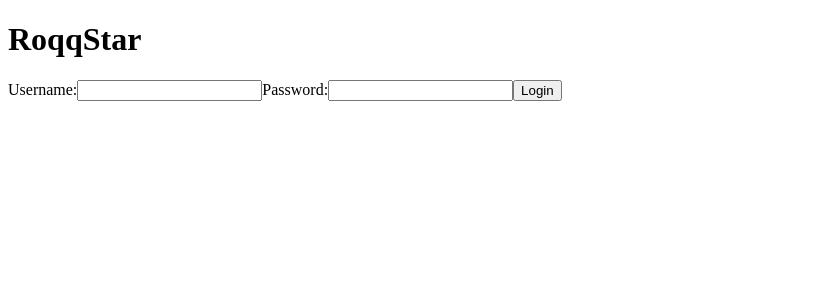
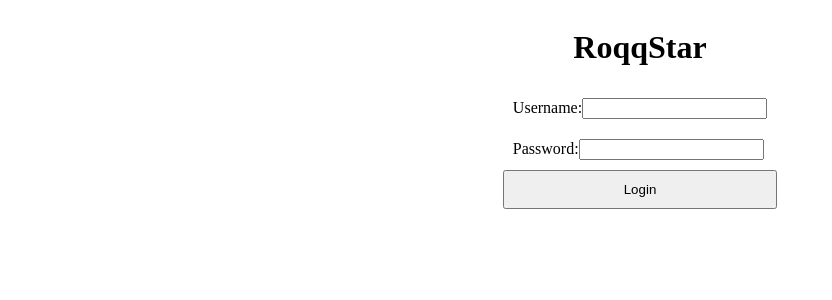
Before and after one commit to Eevee38/RoqqStar, a React app: page / in a window 1280 px wide. Shown: the top 300 px of the page, without its empty margins (0-832 px from the left). Built offline with nearby package versions, Linux system fonts and the light colour scheme.

Commit message:
add prop drilling of edit/delete functions

```diff
--- a/src/client/App.tsx
+++ b/src/client/App.tsx
@@ -6,14 +6,14 @@ import RockEntries from './Components/RockEntries';
 
 const App: React.FC = () => {
   return (
-    <div>
+    <div className="appDiv">
       <h1>RoqqStar</h1>
 
     <Router>
         <Routes>
             <Route path="/" element={<LoginPage/>}></Route>
             <Route path="/main" element={<RockEntries/>}></Route>
-            </Routes>
+        </Routes>
     </Router>
     </div>
   );
--- a/src/client/Components/DeleteEntry.tsx
+++ b/src/client/Components/DeleteEntry.tsx
@@ -1,9 +1,17 @@
+import  { FormState } from '../../types'
+import { useEffect } from 'react'
+interface DeleteEntryProps {
+    formState: FormState;
+    entries: Array<FormState>
+    deleteEntry: Function
+  }
+
+const DeleteEntry = (props: DeleteEntryProps) => {
 
 
-const DeleteEntry = () => {
     return (
         <div>
-            <h1>hi</h1>
+           <button onClick={() => props.deleteEntry()}>Delete Rock</button>
         </div>
     )
 }
--- a/src/client/Components/EditEntry.tsx
+++ b/src/client/Components/EditEntry.tsx
@@ -1,9 +1,14 @@
+import  { FormState } from '../../types'
+interface EditEntryProps {
+    formState: FormState;
+    entries: Array<FormState>
+    editEntry: Function
+  }
 
-
-const EditEntry = () => {
+const EditEntry = (props: EditEntryProps) => {
     return (
         <div>
-            <h1>hi</h1>
+            <button onClick={() => props.editEntry()}>Edit Entry</button>
         </div>
     )
 }
--- a/src/client/Components/LoginPage.tsx
+++ b/src/client/Components/LoginPage.tsx
@@ -36,8 +36,8 @@ const LoginPage = () => {
       }
 
     return (
-      <form onSubmit={handleSubmit}>
-        <label>
+      <form id="loginform" onSubmit={handleSubmit}>
+        <label className="label1">
           Username:
           <input
             type="text"
@@ -46,7 +46,7 @@ const LoginPage = () => {
             onChange={handleInputChange}
           />
         </label>
-        <label>
+        <label className="label1">
           Password:
           <input
             type="password"
@@ -55,7 +55,7 @@ const LoginPage = () => {
             onChange={handleInputChange}
           />
         </label>
-        <button type="submit">Login</button>
+        <button className= "label1" type="submit">Login</button>
       </form>
     );
   }
--- a/src/client/Components/RockEntries.tsx
+++ b/src/client/Components/RockEntries.tsx
@@ -5,6 +5,7 @@ import  { FormState } from '../../types'
 
 const RockEntries = () => {
   const [entries, setEntries] = useState([])
+  let [key, setKey] = useState(0);
   const [formState, setFormState] = useState<FormState>({
     name: '',
     image: '',
@@ -22,7 +23,9 @@ const RockEntries = () => {
 
   const handleSubmit = (event: React.FormEvent<HTMLFormElement>) => {
     event.preventDefault();
-    setEntries([...entries, <RockEntry formState={formState} />]);
+    entries.push(<RockEntry key={key} editEntry={editEntry} deleteEntry={deleteEntry} entries={entries} formState={formState} />);
+    setKey(key += 1);
+    setEntries( [...entries]);
     clearForm();
   };
 
@@ -35,8 +38,26 @@ const RockEntries = () => {
     });
   }
 
+  const deleteEntry = ():void => {
+    for (let entry of entries) {
+      console.log('entries in delete', entry)
+    }
+}
+
+const editEntry = ():void => {
+  for (let entry of entries) {
+    console.log('entries in edit', entry)
+  }
+}
+  useEffect(() => {
+    console.log('entries in RockEntries', entries)
+  }, [entries]);
+
     return (
-        <div>
+        <div id="rockentries">
+
+          <div>
+
           <form onSubmit={handleSubmit}>
             <label>
               Name:
@@ -56,8 +77,10 @@ const RockEntries = () => {
             </label>
             <button type="submit">Submit</button>
           </form>
+          </div>
+          <div>
             {entries}
-
+          </div>
         </div>
     )
 }
--- a/src/client/Components/RockEntry.tsx
+++ b/src/client/Components/RockEntry.tsx
@@ -1,17 +1,25 @@
 import { useState } from 'react'
 import  { FormState } from '../../types'
+import DeleteEntry from './DeleteEntry';
+import EditEntry from './EditEntry';
 interface RockEntryProps {
   formState: FormState;
+  entries: Array<FormState>;
+  deleteEntry: Function;
+  editEntry: Function;
 }
+
 const RockEntry = (props: RockEntryProps) => {
   const { image, name, description, location } = props.formState;
 
     return (
-    <div>
+    <div className="rockentry">
       <h2>{name}</h2>
       <img src={image} />
       <p>{description}</p>
       <p>{location}</p>
+      <DeleteEntry {...props}/>
+      <EditEntry {...props}/>
     </div>
     )
 }
--- a/src/client/index.html
+++ b/src/client/index.html
@@ -4,7 +4,7 @@
     <title>RoqqStar</title>
     <link rel="stylesheet" type="text/css" src="./style.css">
   </head>
-  <body>
+  <body style="display: flex; justify-content: center; align-items: center;">
     <main id="root"></main>
   </body>
 </html>
--- a/src/client/style.css
+++ b/src/client/style.css
@@ -0,0 +1,27 @@
+.rockentry {
+    border: 1px solid black;
+  }
+
+#rockentries{
+    border: 1px solid black;
+    margin: 3px;
+    display:flex;
+    flex-direction:column;
+}
+
+.appDiv{
+  display: flex;
+  flex-direction:column;
+  justify-content: center;
+  align-items: center;
+}
+
+#loginform{
+  display:flex;
+  flex-direction:column;
+
+}
+
+.label1{
+  padding:10px;
+}
```
